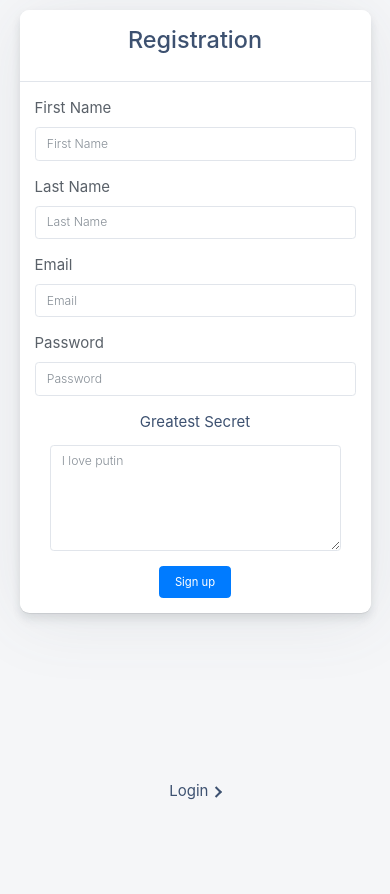
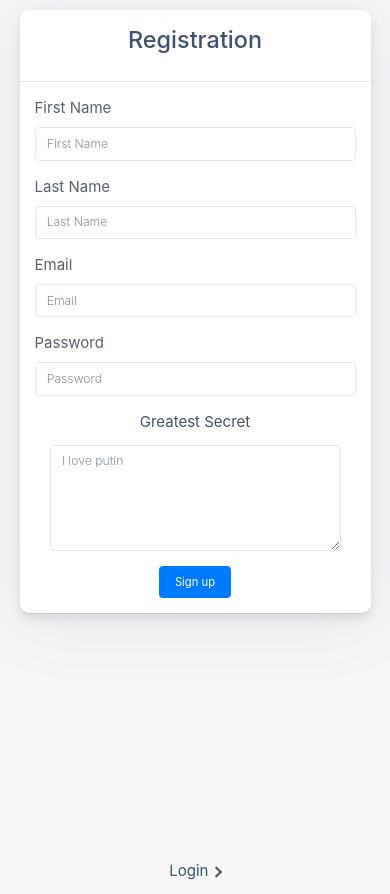
Before and after one commit to ClaudioVigliarolo/secret-notes, a React (Create React App) app in the folder client/: page /register in a window 390 px wide. Before the commit the page ends 844 px from the top, so only its background shows below. Built offline with nearby package versions, Linux system fonts and the light colour scheme; the HTML template or start-up script is replaced by a standard one.

Commit message:
added history

```diff
--- a/client/src/components/auth/Register.js
+++ b/client/src/components/auth/Register.js
@@ -1,6 +1,6 @@
 import React, { Component } from 'react';
 import { withRouter, Link } from 'react-router-dom';
-import { createUser } from '../../api/api'
+import { createUser } from '../../api/api';
 class Registration extends Component {
   state = {
     firstName: '',
@@ -8,7 +8,7 @@ class Registration extends Component {
     email: '',
     password: '',
     secret: '',
-    errors: [],
+    errors: []
   };
 
   displayErrors = errors => errors.map((error, i) => error.message);
@@ -22,12 +22,9 @@ class Registration extends Component {
   };
 
   handleInputError = (errors, inputName) => {
-    return errors.some(
-      error =>
-        error.form && error.form.includes(inputName)
-    )
-      ? "form-control is-invalid"
-      : "form-control";
+    return errors.some(error => error.form && error.form.includes(inputName))
+      ? 'form-control is-invalid'
+      : 'form-control';
   };
 
   handleSubmit = e => {
@@ -38,22 +35,24 @@ class Registration extends Component {
     }
   };
 
-  getEmptyFields = (state) => {
+  getEmptyFields = state => {
     let emptyFields = [];
     Object.keys(state).forEach(key => {
-      if (state[key] === "") emptyFields.push(key);
+      if (state[key] === '') emptyFields.push(key);
     });
 
     return emptyFields.toString();
-  }
+  };
 
   isFormValid = () => {
     let errors = [];
     let error;
 
     if (this.isFormEmpty(this.state)) {
-
-      error = { message: 'Fill in all fields', form: this.getEmptyFields(this.state) };
+      error = {
+        message: 'Fill in all fields',
+        form: this.getEmptyFields(this.state)
+      };
       this.setState({ errors: errors.concat(error) });
       return false;
     } else if (!this.isPasswordValid(this.state)) {
@@ -66,7 +65,6 @@ class Registration extends Component {
   };
 
   isFormEmpty = ({ firstName, lastName, password, email, secret }) => {
-
     return (
       !firstName.length ||
       !lastName.length ||
@@ -75,8 +73,6 @@ class Registration extends Component {
       !password.length
     );
   };
-
-
 
   isPasswordValid({ password }) {
     const p = password;
@@ -115,17 +111,16 @@ class Registration extends Component {
       })
       .catch(error => {
         let errors = [];
-        error = { message: "Server Error" };
+        error = { message: 'Server Error' };
         this.setState({ errors: errors.concat(error) });
       });
   };
-
 
   render() {
     const { firstName, lastName, email, password, secret, errors } = this.state;
 
     return (
-      <div className="div-center form-responsive">
+      <div className="div-center form-responsive" style={{ marginBottom: 100 }}>
         <div className="card card-small mb-4">
           <div className="card-header border-bottom">
             <h4 className="text-center">Registration</h4>
@@ -141,7 +136,6 @@ class Registration extends Component {
                         <input
                           name="firstName"
                           type="text"
-
                           className={this.handleInputError(errors, 'firstName')}
                           id="feFirstName"
                           placeholder="First Name"
@@ -155,7 +149,6 @@ class Registration extends Component {
                           name="lastName"
                           type="text"
                           className={this.handleInputError(errors, 'lastName')}
-
                           id="feLastName"
                           placeholder="Last Name"
                           value={lastName}
@@ -175,7 +168,6 @@ class Registration extends Component {
                           name="email"
                           type="email"
                           className={this.handleInputError(errors, 'email')}
-
                           id="feEmailAddress"
                           placeholder="Email"
                           value={email}
@@ -188,7 +180,6 @@ class Registration extends Component {
                           name="password"
                           type="password"
                           className={this.handleInputError(errors, 'password')}
-
                           id="fePassword"
                           onChange={this.handleChange}
                           value={password}
@@ -224,18 +215,18 @@ class Registration extends Component {
                       </button>
                     </div>
                   </form>
-                  <Link to="/login" className="bottom-nav-text">
-                    {' '}
-                    <h6>
-                      {' '}
-                      Login <i className="arrow right bottom-nav-text-i"></i>{' '}
-                    </h6>
-                  </Link>
                 </div>
               </div>
             </li>
           </ul>
         </div>
+        <Link to="/login" className="bottom-nav-text registation">
+          {' '}
+          <h6>
+            {' '}
+            Login <i className="arrow right bottom-nav-text-i"></i>{' '}
+          </h6>
+        </Link>
       </div>
     );
   }
--- a/client/src/styles/app.css
+++ b/client/src/styles/app.css
@@ -63,13 +63,17 @@ body {
 
 @media only screen and (max-width: 600px) {
   .bottom-nav-text {
-    position: fixed;
+    margin: 0 auto;
+    position: absolute;
     color: #3d5170;
-    margin-bottom: 30px;
+
     cursor: pointer;
-    left: 50%;
-    bottom: 0px;
-    transform: translate(-50%, 0);
+    bottom: 10px;
+    text-align: left;
+  }
+
+  .registation {
+    bottom: -50px;
   }
 }
 
```
Also changed, not shown: 13 other files (tests, documents, lock files or other folders).
